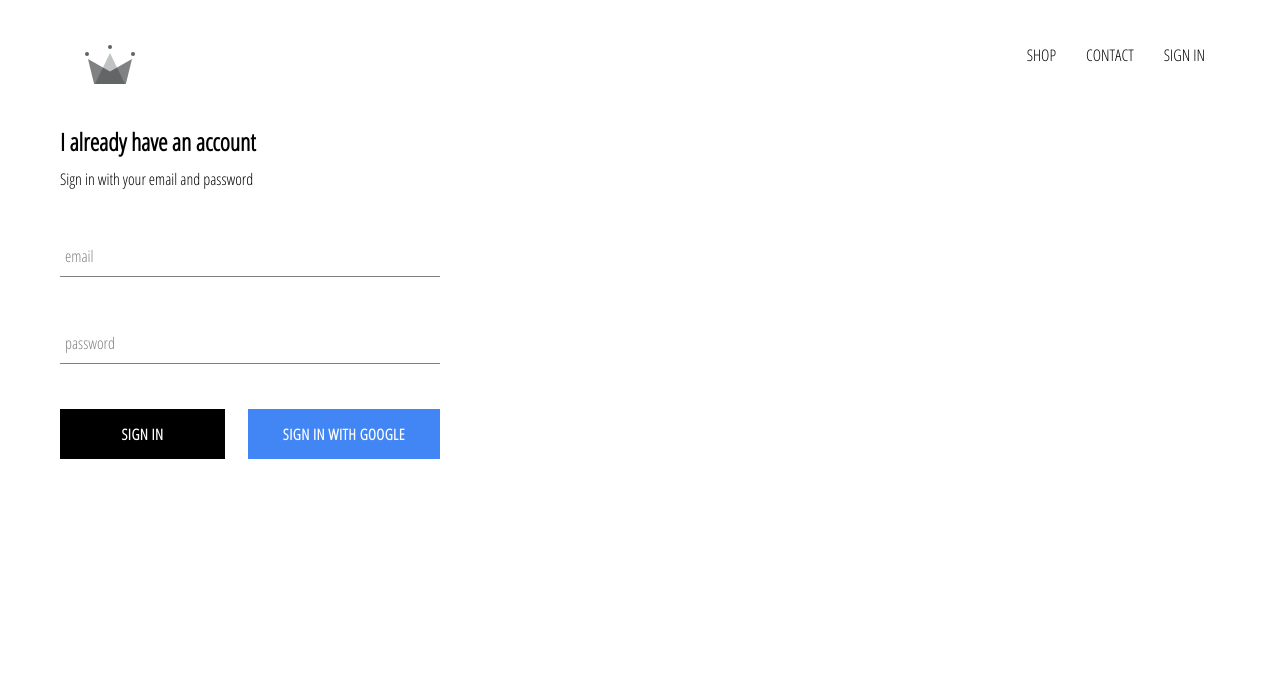
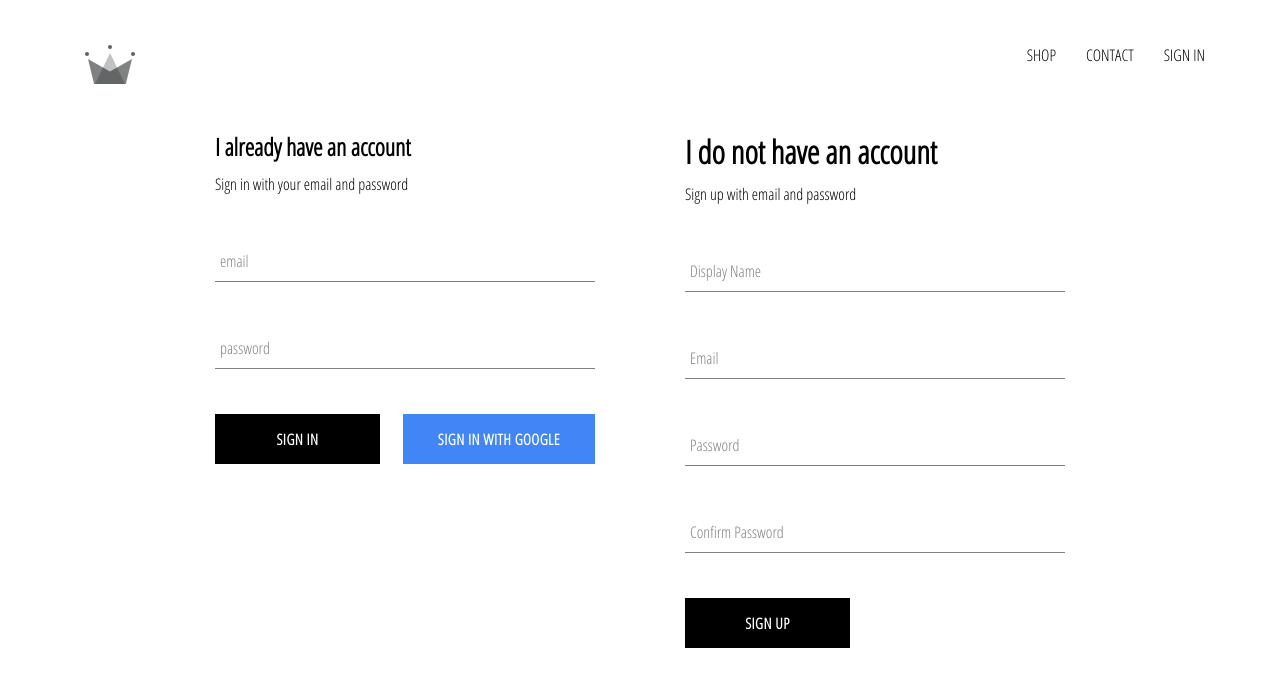
Before and after one commit to vladstavarache/clothing-shop, a React (Create React App) app: page /signin in a window 1280 px wide. Shown: the top 686 px of the page. Built offline with nearby package versions, Linux system fonts and the light colour scheme; no server answers.

Commit message:
implement sign up component with email and password

```diff
--- a/src/App.js
+++ b/src/App.js
@@ -5,9 +5,9 @@
 
 import HomePage from './pages/homepage/homepage.component';
 import ShopPage from './pages/shop/shop.component';
-import SignInAndSignUpPage from './pages/sing-in-and-sign-up/sing-in-and-sign-up.component';
+import SignInAndSignUpPage from './pages/sing-in-and-sign-up/sign-in-and-sign-up.component';
 import Header from './components/header/header.component';
-import { auth } from './firebase/firebase.utils';
+import { auth, createUserProfileDocument } from './firebase/firebase.utils';
 
 class App extends React.Component {
   constructor(props) {
@@ -21,11 +21,26 @@
   unsubscribeFromAuth = null;
 
   componentDidMount() {
-    this.unsubscribeFromAuth = auth.onAuthStateChanged(user => {
-      console.log({user});
-      this.setState({
-        currentUser: user
-      })
+    this.unsubscribeFromAuth = auth.onAuthStateChanged(async userAuth => {
+      if (!userAuth) {
+        this.setState({
+          currentUser: userAuth
+        })
+        return;
+      }
+
+      const userRef = await createUserProfileDocument(userAuth);
+
+      userRef.onSnapshot(snapShot => {
+        this.setState({
+          currentUser: {
+            id: snapShot.id,
+            ...snapShot.data()
+          }
+        }, () => {
+          console.log(this.state);
+        })
+      });
     })
   }
 
--- a/src/components/sign-in/sign-in.component.jsx
+++ b/src/components/sign-in/sign-in.component.jsx
@@ -46,9 +46,9 @@
             label='email'
             type='email'
             name="email"
-            value={this.state.email} r
+            value={this.state.email}
             handleChange={this.handleChange}
-            required='true'
+            required={1}
           />
           <FormInput
             label='password'
@@ -56,7 +56,7 @@
             name="password"
             value={this.state.password}
             handleChange={this.handleChange}
-            required='true'
+            required={1}
           />
           <div className='buttons'>
             <CustomButton type="submit">SIGN IN</CustomButton>
--- /dev/null
+++ b/src/components/sign-up/sign-up.component.jsx
@@ -0,0 +1,100 @@
+import React from 'react';
+
+import FormInput from '../form-input/form-input.component';
+import CustomButton from '../custom-button/custom-button.component';
+
+import { auth, createUserProfileDocument } from '../../firebase/firebase.utils';
+
+import './sign-up.styles.scss';
+
+class SignUp extends React.Component {
+  constructor() {
+    super();
+
+    this.state = {
+      displayName: '',
+      email: '',
+      password: '',
+      confirmPassword: ''
+    }
+  }
+
+  handleChange = event => {
+    const { name, value } = event.target;
+
+    this.setState({[name]: value});
+  }
+
+  handleSubmit = async event => {
+    event.preventDefault();
+
+    const { displayName, email, password, confirmPassword } = this.state;
+
+    if (password !== confirmPassword) {
+      alert("Passwords don't match");
+      return;
+    }
+
+    try {
+      const { user } = await auth.createUserWithEmailAndPassword(email, password);
+
+      await createUserProfileDocument(user, { displayName });
+
+      this.setState({
+        displayName: '',
+        email: '',
+        password: '',
+        confirmPassword: ''
+      });
+    } catch (err) {
+      console.log(err);
+    }
+  }
+
+  render() {
+    const { displayName, email, password, confirmPassword } = this.state;
+    return (
+      <div className='sign-up'>
+        <h1 className="title">I do not have an account</h1>
+        <span>Sign up with email and password</span>
+        <form onSubmit={this.handleSubmit} className="sign-up-form">
+          <FormInput
+            type='text'
+            name='displayName'
+            value={displayName}
+            onChange={this.handleChange}
+            label='Display Name'
+            required={1}
+          />
+          <FormInput
+            type='email'
+            name='email'
+            value={email}
+            onChange={this.handleChange}
+            label='Email'
+            required={1}
+          />
+          <FormInput
+            type='password'
+            name='password'
+            value={password}
+            onChange={this.handleChange}
+            label='Password'
+            required={1}
+          />
+          <FormInput
+            type='password'
+            name='confirmPassword'
+            value={confirmPassword}
+            onChange={this.handleChange}
+            label='Confirm Password'
+            required={1}
+          />
+          <CustomButton type='submit'>SIGN UP</CustomButton>
+        </form>
+      </div>
+    )
+  }
+}
+
+export default SignUp;
--- /dev/null
+++ b/src/components/sign-up/sign-up.styles.scss
@@ -0,0 +1,9 @@
+.sign-up {
+  display: flex;
+  flex-direction: column;
+  width: 380px;
+
+  .title {
+    margin: 10px 0;
+  }
+}
--- a/src/firebase/firebase.utils.js
+++ b/src/firebase/firebase.utils.js
@@ -14,6 +14,32 @@
   measurementId: "G-2V5580XKX5"
 };
 
+export const createUserProfileDocument = async (userAuth, additionalData) => {
+  if (!userAuth) return;
+
+  const userRef =  firestore.doc(`/users/${userAuth.uid}`);
+  const snapShot = await userRef.get();
+
+  if (!snapShot.exists) {
+    const { displayName, email } = userAuth;
+    const createdAt = new Date();
+
+    try {
+      await userRef.set({
+        displayName,
+        email,
+        createdAt,
+        ...additionalData
+      })
+    } catch (err) {
+      console.log('Error creating user', err.message);
+    }
+  }
+
+  return userRef;
+}
+
+
 firebase.initializeApp(config);
 
 export const auth = firebase.auth();
--- a/src/pages/sing-in-and-sign-up/sing-in-and-sign-up.component.jsx
+++ b/src/pages/sing-in-and-sign-up/sign-in-and-sign-up.component.jsx
@@ -1,12 +1,14 @@
 import React from 'react';
 
-import './sing-in-and-sign-up.styles.scss';
+import './sign-in-and-sign-up.styles.scss';
 
 import SignIn from '../../components/sign-in/sign-in.component';
+import SignUp from '../../components/sign-up/sign-up.component';
 
 const SignInAndSignUpPage = () => (
-  <div className='sing-in-and-sign-up'>
+  <div className='sign-in-and-sign-up'>
     <SignIn />
+    <SignUp />
   </div>
 )
 
--- /dev/null
+++ b/src/pages/sing-in-and-sign-up/sign-in-and-sign-up.styles.scss
@@ -0,0 +1,6 @@
+.sign-in-and-sign-up {
+  width: 850px;
+  display: flex;
+  justify-content: space-between;
+  margin: 30px auto;
+}
```
Also changed, not shown: src/pages/sing-in-and-sign-up/sing-in-and-sign-up.styles.scss (deleted).
